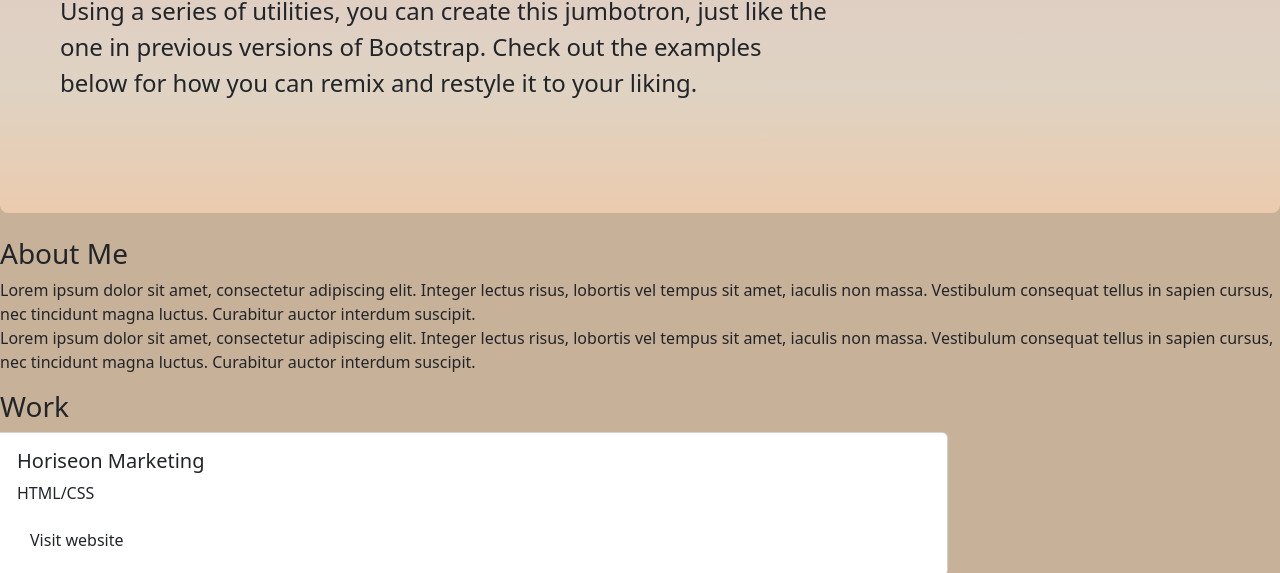
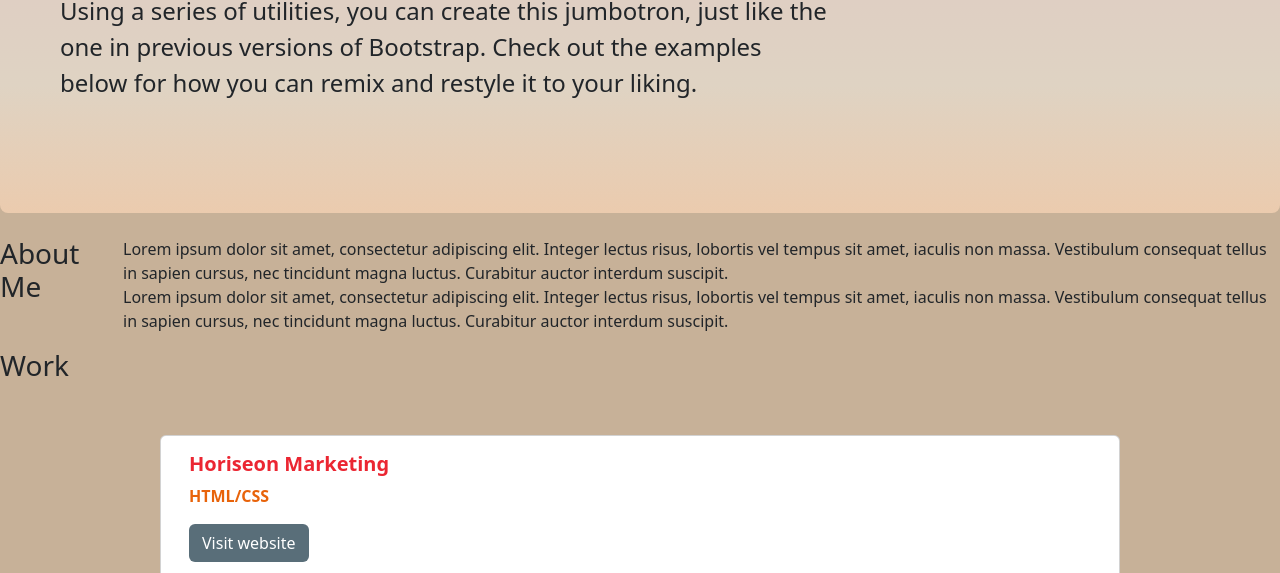
Before and after one commit to CenamiA/my-portofolio, a plain HTML site: page index.html in a window 1280 px wide. Shown: the part 299-872 px from the top of the page. Drawn offline with nearby package versions, Linux system fonts and the light colour scheme.

Commit message:
updated css code with cards and about section

```diff
--- a/css/style.css
+++ b/css/style.css
@@ -26,3 +26,55 @@ width: 60px;
     background-size: cover;
     width: 100%;
 }
+
+/* cards */
+
+.row{
+    margin-top: 25px;
+    display: flex;
+    justify-content: center;
+
+}
+
+.cardContainer{
+    height: 400px;
+}
+
+.card{
+    height: 300px;
+    margin: 20px;
+}
+
+.btn{
+  background-color: #596e79;
+  color: white;
+}
+.cardTitle{
+  color: #eb2632;
+  font-weight: bolder;
+}
+
+.pClass{
+  color: #e8630a;
+  font-weight: bold;
+}
+
+/* about container */
+.about-container{
+    display: flex;
+    align-items:flex-start
+  }
+
+  .about-container h3{
+    margin-right: 10px;
+  }
+
+  .about-container p{
+    margin-left: 2rem;
+  }
+
+  /* work container */
+  .work-container{
+    display: flex;
+    flex-direction: column;
+  }
```
